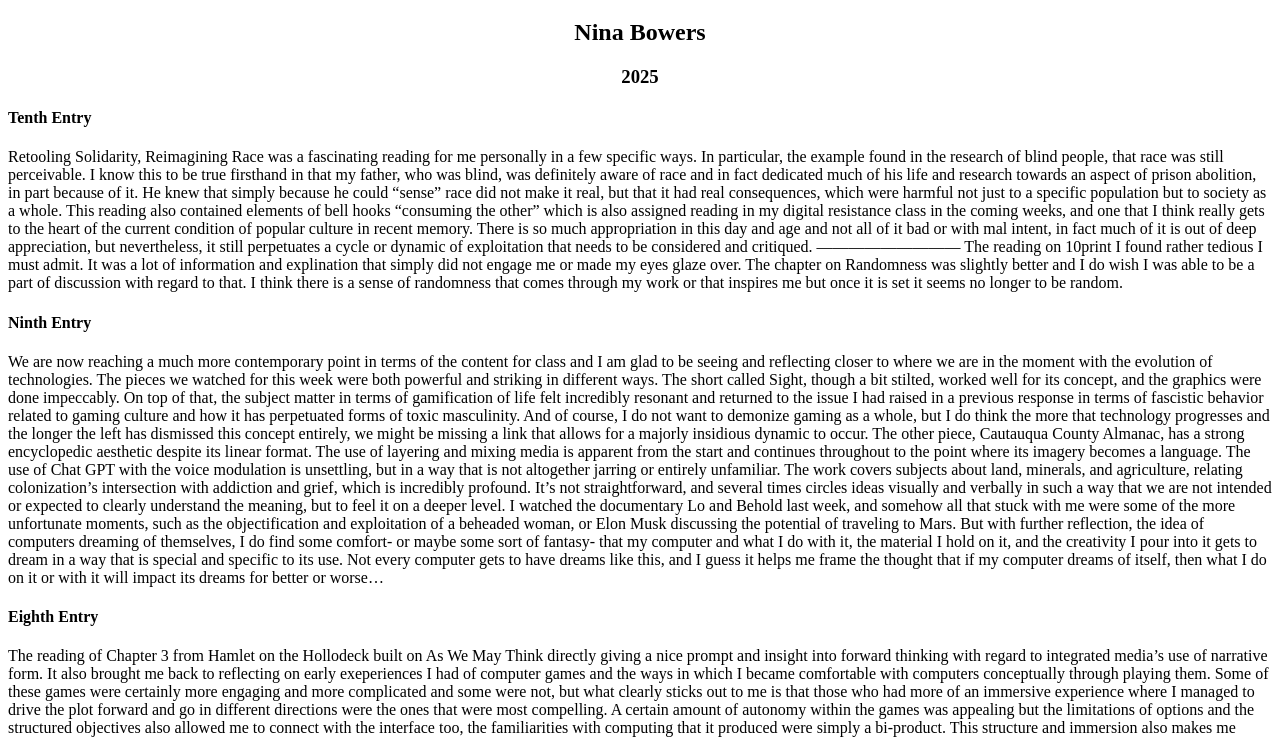
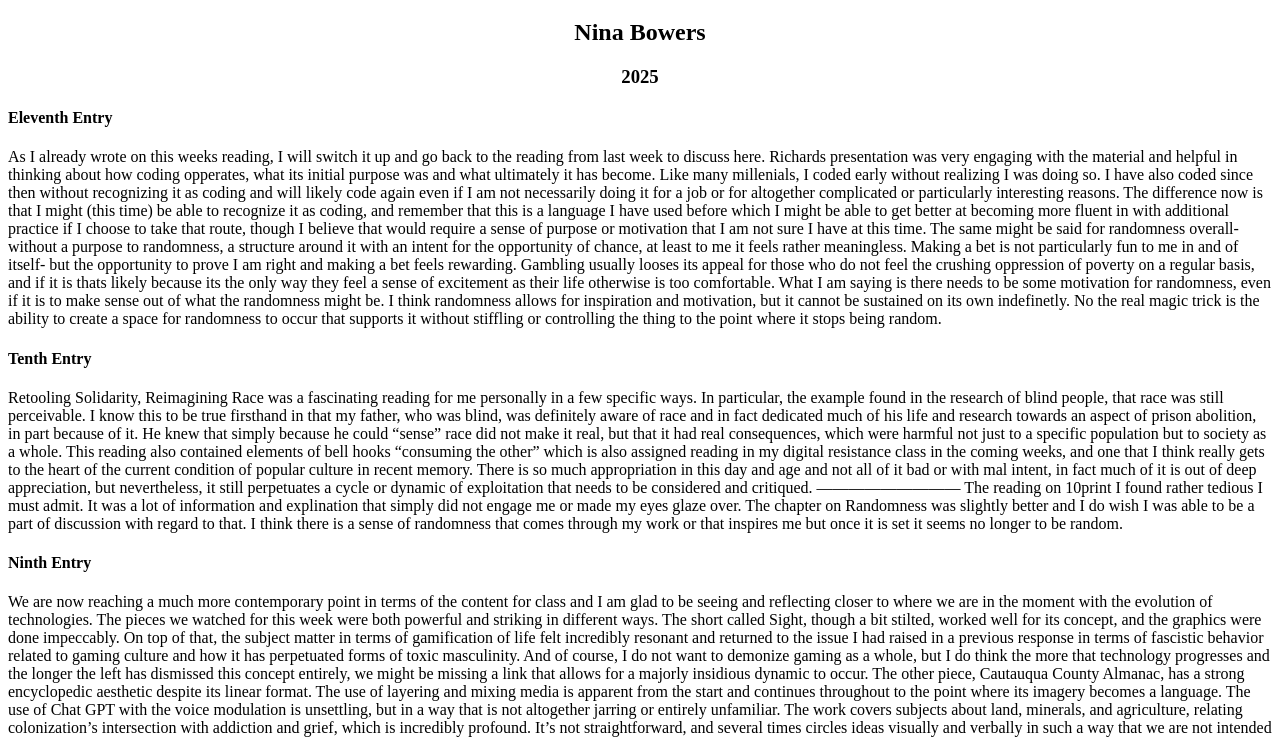
Before and after one commit to nvgbllc/emergingMedia, a plain HTML site: page blog.html in a window 1280 px wide. Shown: the part 61-799 px from the top of the page. Drawn offline with Linux system fonts and the light colour scheme.

Commit message:
Add eleventh entry to Emerging Media Blog
Added an eleventh entry discussing coding, randomness, and motivation.

```diff
--- a/blog.html
+++ b/blog.html
@@ -5,6 +5,9 @@
       <h2 style="text-align:center;">   Nina Bowers   </h2>
       <h3 style="text-align:center;">     2025       </h3>
 
+						<h4> Eleventh Entry </h4>
+					<p> As I already wrote on this weeks reading, I will switch it up and go back to the reading from last week to discuss here. Richards presentation was very engaging with the material and helpful in thinking about how coding opperates, what its initial purpose was and what ultimately it has become. Like many millenials, I coded early without realizing I was doing so. I have also coded since then without recognizing it as coding and will likely code again even if I am not necessarily doing it for a job or for altogether complicated or particularly interesting reasons. The difference now is that I might (this time) be able to recognize it as coding, and remember that this is a language I have used before which I might be able to get better at becoming more fluent in with additional practice if I choose to take that route, though I believe that would require a sense of purpose or motivation that I am not sure I have at this time.
+					The same might be said for randomness overall- without a purpose to randomness, a structure around it with an intent for the opportunity of chance, at least to me it feels rather meaningless. Making a bet is not particularly fun to me in and of itself- but the opportunity to prove I am right and making a bet feels rewarding. Gambling usually looses its appeal for those who do not feel the crushing oppression of poverty on a regular basis, and if it is thats likely because its the only way they feel a sense of excitement as their life otherwise is too comfortable. What I am saying is there needs to be some motivation for randomness, even if it is to make sense out of what the randomness might be. I think randomness allows for inspiration and motivation, but it cannot be sustained on its own indefinetly. No the real magic trick is the ability to create a space for randomness to occur that supports it without stiffling or controlling the thing to the point where it stops being random. </p>
 						<h4> Tenth Entry </h4>
 					<p>Retooling Solidarity, Reimagining Race was a fascinating reading for me personally in a few specific ways. In particular, the example found in the research of blind people, that race was still perceivable. I know this to be true firsthand in that my father, who was blind, was definitely aware of race and in fact dedicated much of his life and research towards an aspect of prison abolition, in part because of it. He knew that simply because he could “sense” race did not make it real, but that it had real consequences, which were harmful not just to a specific population but to society as a whole.
 
```
